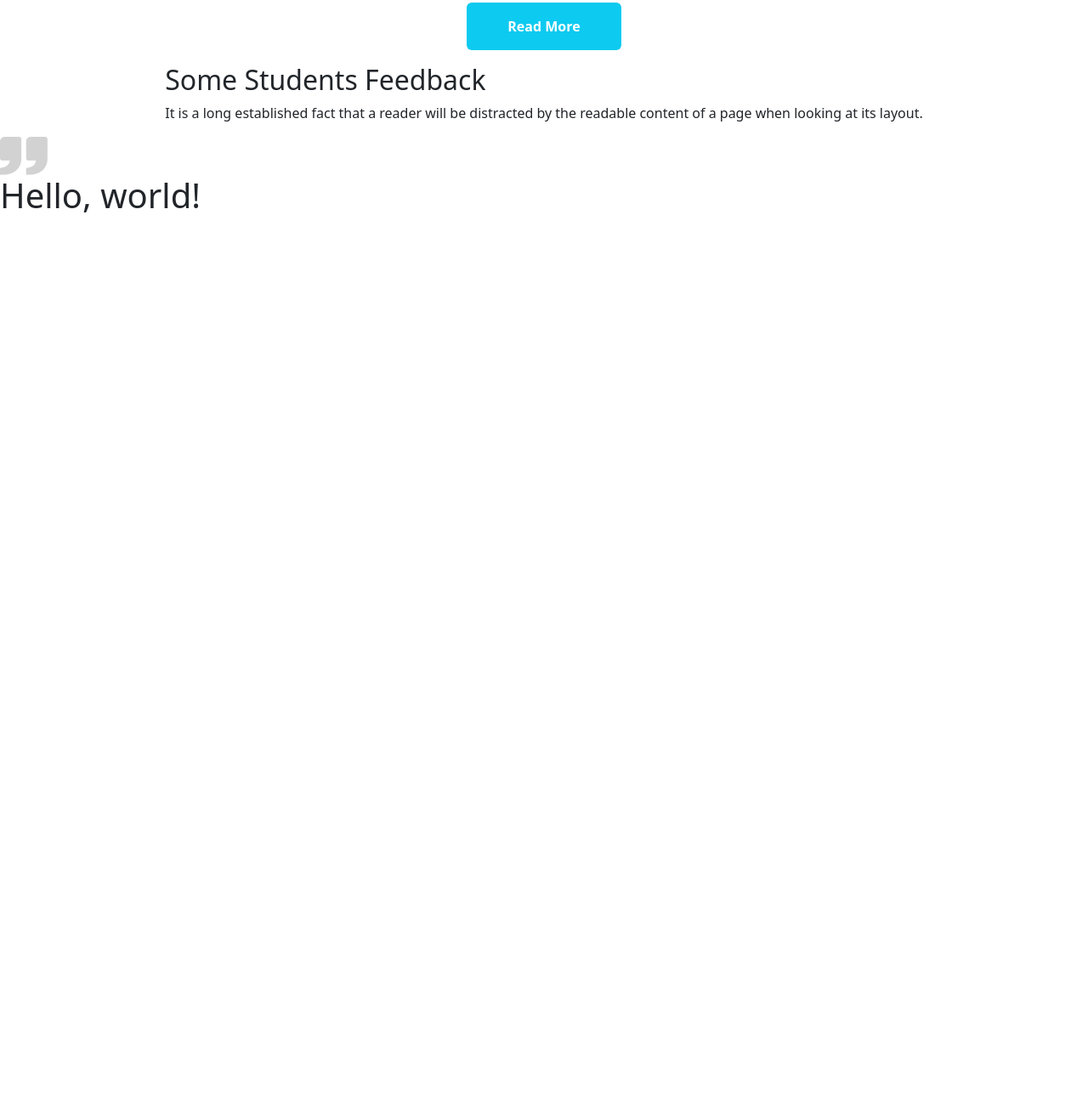
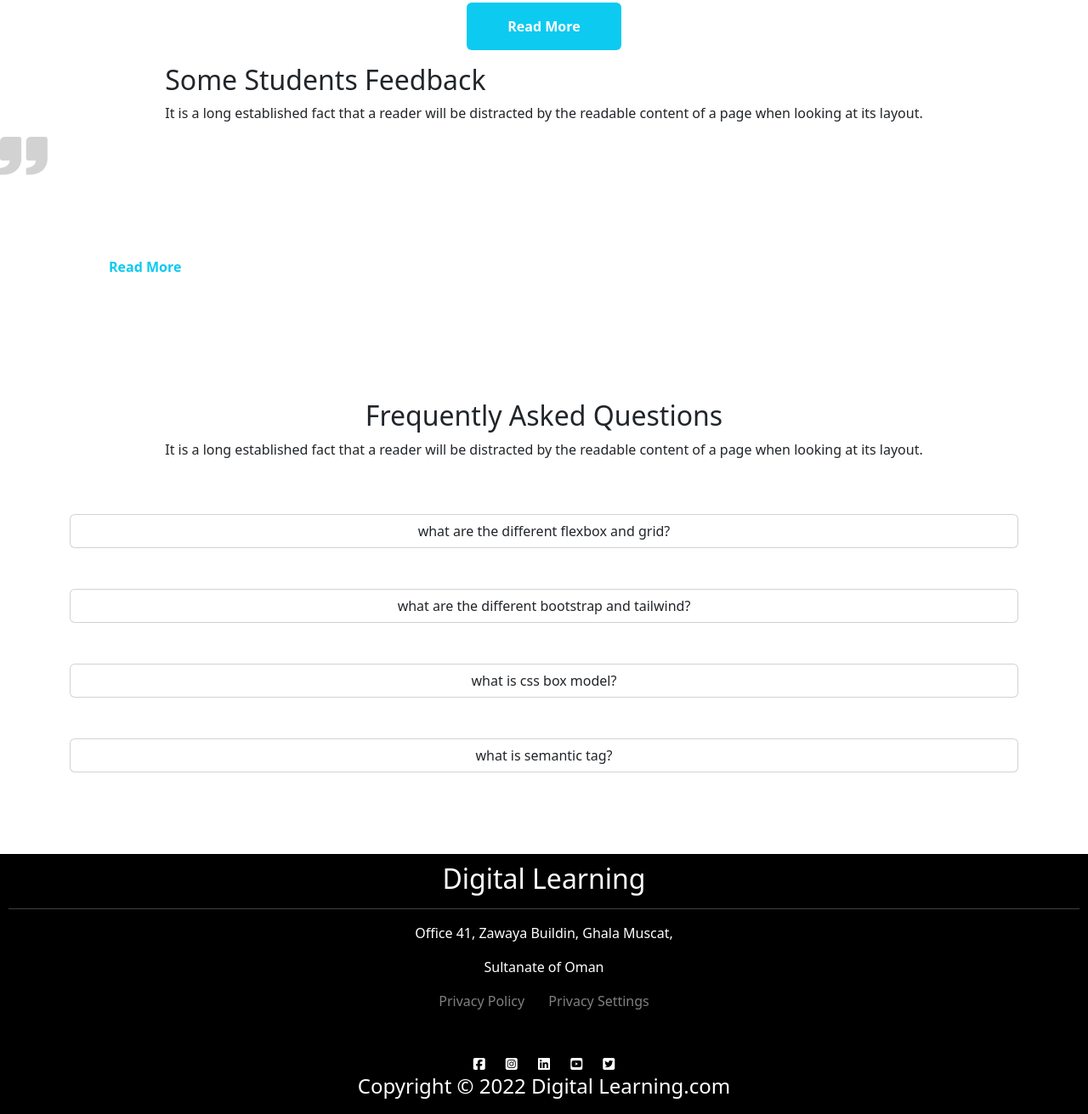
Before and after one commit to Githubrayhan/assignment-3, a plain HTML site: page index.html in a window 1280 px wide. Shown: the part 3771-5082 px from the top of the page at 85% size. Before the commit the page ends 4033 px from the top, so only its background shows below. Drawn offline with nearby package versions, Linux system fonts and the light colour scheme.

Commit message:
add model

```diff
--- a/index.html
+++ b/index.html
@@ -4,7 +4,9 @@
     <meta charset="utf-8">
     <meta name="viewport" content="width=device-width, initial-scale=1">
     <title>Digital Learning</title>
+    <script src="https://kit.fontawesome.com/a47766ec64.js" crossorigin="anonymous"></script>
     <link href="https://cdn.jsdelivr.net/npm/bootstrap@5.2.0/dist/css/bootstrap.min.css" rel="stylesheet" integrity="sha384-gH2yIJqKdNHPEq0n4Mqa/HGKIhSkIHeL5AyhkYV8i59U5AR6csBvApHHNl/vI1Bx" crossorigin="anonymous">
+    <link rel="stylesheet" href="style.css">
   </head>
   <body>
     <header class="containar m-5">
@@ -231,7 +233,7 @@
                 <h2>Ready to join?</h2>
                 <p>It is a long established fact that a reader will be distracted by the readable content of a page when looking at its layout</p>
               </div>
-              <div class="m-5 p-3"><button class="text-info bg-white fw-bold pt-3 pb-3 border-0 p-5 m-3 rounded ">Read More</button></div>
+              <div class="m-5 p-3"><button class="text-info bg-white fw-bold pt-3 pb-3 border-0 p-5 m-3 rounded" data-bs-target="#modalID" data-bs-toggle="modal">Read More</button></div>
           </section>
           <div class="col-4 m-5">
             <h2>Meet Our Successfull Students</h2>
@@ -275,10 +277,96 @@
             </div>
 
         </section>
+        <div class="m-5 p-3"><button class="text-info bg-white fw-bold pt-3 pb-3 border-0 p-5 m-3 rounded ">Read More</button></div>
 
+
+        <section id="accordion" class="py-5">
+          <div class="container">
+            <div class="row  text-center">
+              <div class="col">
+                <h2>Frequently Asked Questions</h2>
+                <p>It is a long established fact that a reader will be distracted by the readable content of a page when looking at its layout.</p>
+              </div>
+            </div>
+            <div class="row mt-5">
+              <div class="col-12">
+                <div class="card mb-5">
+                    <a class=" btn " data-bs-toggle="collapse" href="#collapse1" role="button" aria-expanded="false" aria-controls="collapseExample">
+                      what are the different flexbox and grid?
+                    </a>
+                  <div class="collapse" id="collapse1">
+                    <div class="card card-body">
+                      The basic difference between  Grid Layout and  Flexbox Layout is that flexbox was designed for layout in one dimension - either a row or a column. Grid was designed for two-dimensional layout - rows, and columns at the same time.
+                    </div>
+                  </div>
+                </div>
+                <div class="card mb-5">
+                  <a class=" btn " data-bs-toggle="collapse" href="#collapse2" role="button" aria-expanded="false" aria-controls="collapseExample">
+                    what are the different bootstrap and tailwind?
+                  </a>
+                <div class="collapse" id="collapse2">
+                  <div class="card card-body">
+                    Bootstrap is much larger than Tailwind and requires multiple files to access its full functionality. Because of this, using Bootstrap means a significantly larger file size than Tailwind. Bootstrap also offers mobile-first, responsive components pre-styled to create flawless website pages quickly
+                  </div>
+                </div>
+              </div>
+              <div class="card mb-5">
+                <a class=" btn " data-bs-toggle="collapse" href="#collapse3" role="button" aria-expanded="false" aria-controls="collapseExample">
+                  what is css box model?
+                </a>
+              <div class="collapse" id="collapse3">
+                <div class="card card-body">
+                  The CSS box model is essentially a box that wraps around every HTML element.
+                </div>
+              </div>
+            </div>
+            <div class="card mb-5">
+              <a class=" btn " data-bs-toggle="collapse" href="#collapse4" role="button" aria-expanded="false" aria-controls="collapseExample">
+                what is semantic tag?
+              </a>
+            <div class="collapse" id="collapse4">
+              <div class="card card-body">
+                The HTML semantics refers to the tags that provide meaning to an HTML page rather than just presentation. It makes HTML more comprehensible by better defining the different sections and layout of web pages.A semantic element clearly describes its meaning to both the browser and the developer.
+              </div>
+            </div>
+          </div>
+             </div>
+           </div>
+           </div>
+        </div>
+        </section>
     </main>
 
-    <h1>Hello, world!</h1>
+
+
     <script src="https://cdn.jsdelivr.net/npm/bootstrap@5.2.0/dist/js/bootstrap.bundle.min.js" integrity="sha384-A3rJD856KowSb7dwlZdYEkO39Gagi7vIsF0jrRAoQmDKKtQBHUuLZ9AsSv4jD4Xa" crossorigin="anonymous"></script>
+
+
+
+    <footer>
+      <h2>
+        Digital Learning
+      </h2>
+      <hr>
+      <span>
+          <p>Office 41, Zawaya Buildin, Ghala Muscat, </p>
+          <p>Sultanate of Oman</p>
+          <a href="">Privacy Policy </a>
+          <a href="">Privacy Settings </a>
+      </span>
+      <div class="socal-link">
+          <a href="https://web.facebook.com/bdaburahan"><i class="fa-brands fa-square-facebook"></i></a>
+          <a href="https://www.instagram.com/bdaburahan/"><i class="fa-brands fa-square-instagram"></i></a>
+          <a href="https://www.linkedin.com/in/bd-rayhan-a8440a215/"><i class="fa-brands fa-linkedin"></i></a>
+          <a href="https://www.youtube.com/channel/UCh2ubOjwvQJGFWq6Q3jleCA/featured"><i
+                  class="fa-brands fa-square-youtube"></i></a>
+          <a href=""><i class="fa-brands fa-square-twitter"></i></a>
+      </div>
+      <h4>
+          Copyright © 2022 Digital Learning.com
+      </h4>
+  </footer>
+
   </body>
+
 </html>
--- /dev/null
+++ b/style.css
@@ -0,0 +1,24 @@
+footer {
+    background-color: black;
+    text-align: center;
+    color: #ffffff;
+    margin: 0;
+    padding: 10px;
+}
+
+span a {
+    text-decoration: none;
+    color: gray;
+    padding: 12px;
+}
+
+.socal-link {
+    margin-top: 50px;
+}
+
+.socal-link a {
+    color: #ffffff;
+
+    padding: 10px;
+
+}
```
